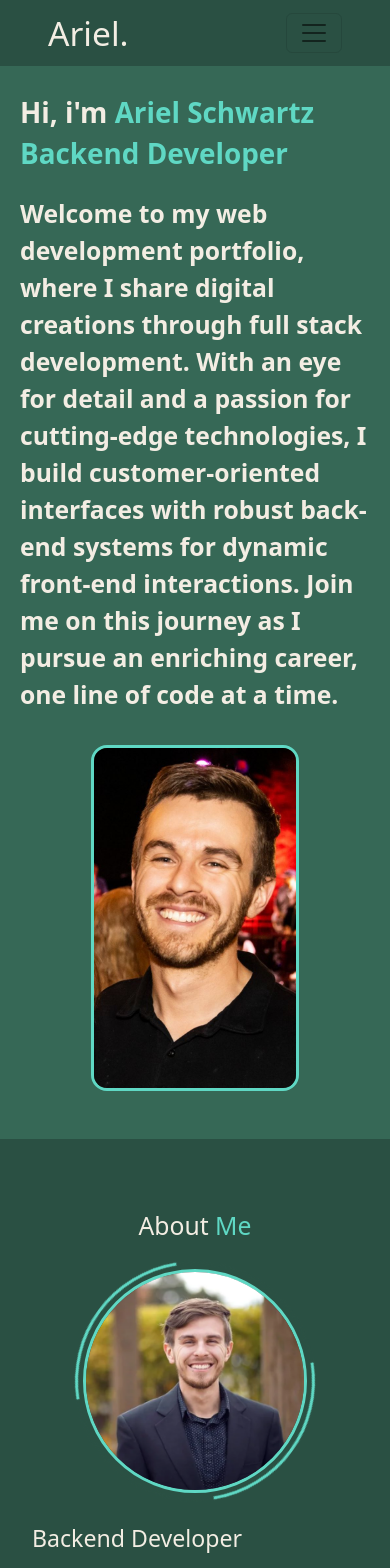
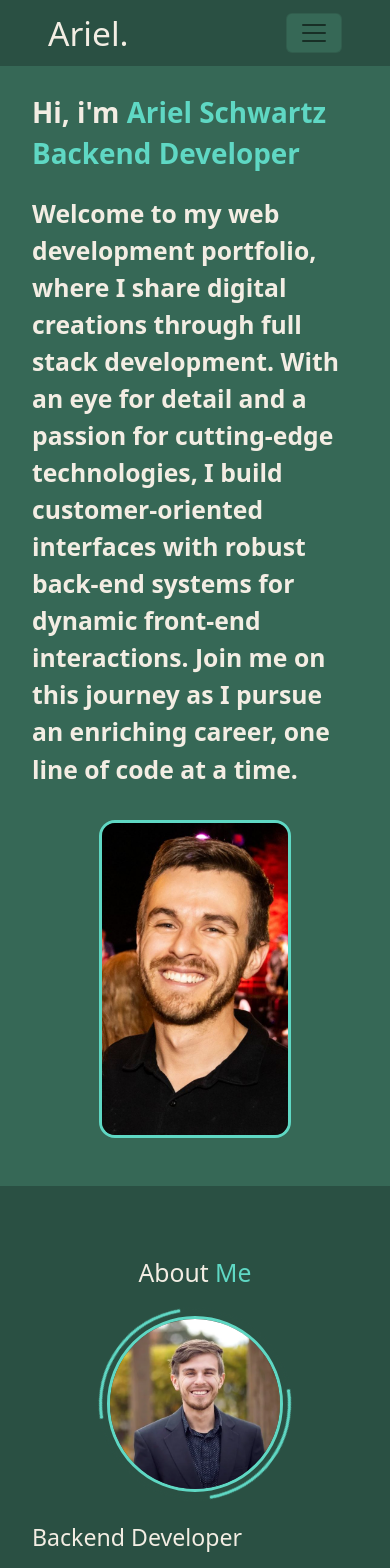
Before and after one commit to arishorts/arishorts-portfolio, a React (Create React App) app: page / in a window 390 px wide. Shown: the top 1568 px of the page. Built offline with nearby package versions, Linux system fonts and the light colour scheme.

Commit message:
Fixed margin/padding issues with site. User can no longer scroll horizontally.

```diff
--- a/src/App.css
+++ b/src/App.css
@@ -72,6 +72,7 @@ a:hover,
   color: var(--color-turquoise-blue);
 }
 
+#burger,
 .home-container,
 .portfolio-container,
 .contactme-container,
@@ -272,17 +273,26 @@ a:hover,
   }
 }
 
+@media (max-width: 575px) {
+  .resume-card::before {
+    top: -0.6rem;
+    left: -2.7rem;
+    width: 2rem;
+    height: 2rem;
+  }
+}
+
 @media (max-width: 480px) {
   .home-img img {
-    max-width: 13rem;
+    max-width: 12rem;
   }
   .about-img img {
-    max-width: 14rem;
-    height: 14rem;
+    max-width: 11rem;
+    height: 11rem;
   }
   .circle-spin {
-    max-width: 15rem;
-    height: 15rem;
+    max-width: 12rem;
+    height: 12rem;
   }
 }
 
--- a/src/components/common/resumecard.jsx
+++ b/src/components/common/resumecard.jsx
@@ -3,9 +3,9 @@ import { BiCalendar } from "react-icons/bi";
 
 const ResumeCard = ({ name, summary, date, index }) => {
   return (
-    <div className="col-12 my-2 resume-card rounded-4 p-0" key={index}>
-      <div className="resumecard-content px-3">
-        <div className="resumecard-year m-2">
+    <div className="my-2 resume-card rounded-4 p-0" key={index}>
+      <div className="resumecard-content px-2">
+        <div className="resumecard-year my-2">
           <BiCalendar /> {date}
         </div>
         <h3>{name}</h3>
--- a/src/components/home.jsx
+++ b/src/components/home.jsx
@@ -3,7 +3,7 @@ import React from "react";
 const Home = () => {
   return (
     <div
-      className="container-fluid home-container p-lg-5 px-0 d-flex align-items-center"
+      className="container-fluid home-container p-lg-5 d-flex align-items-center"
       id="home"
     >
       <div className="row mt-5">
--- a/src/components/resume.jsx
+++ b/src/components/resume.jsx
@@ -49,7 +49,7 @@ class Resume extends Component {
       <React.Fragment>
         <div
           id="resume"
-          className="px-2 py-5 p-sm-5 container-fluid resume-container row"
+          className="px-4 py-5 p-sm-5 container-fluid resume-container row"
         >
           <h2 className="resume-header text-center">
             My <span className="resume-span">Journey</span>
@@ -58,9 +58,9 @@ class Resume extends Component {
             <DownloadLink fileUrl={this.state.resume} />
           </div>
 
-          <div className="col-md-6 resume-majorcolumn">
+          <div className="col-md-6 col-11 resume-majorcolumn">
             <h3 className="text-center resume-subheader">Experience</h3>
-            <div className="row px-5 resume-column">
+            <div className="row px-sm-5 px-4 resume-column">
               {this.state.experience.map((exp, index) => (
                 <ResumeCard
                   key={index}
@@ -72,9 +72,9 @@ class Resume extends Component {
             </div>
           </div>
 
-          <div className="col-md-6 resume-majorcolumn">
+          <div className="col-md-6 col-11 resume-majorcolumn">
             <h3 className="text-center resume-subheader">Education</h3>
-            <div className="row px-5 resume-column">
+            <div className="row px-sm-5 px-4 resume-column">
               {this.state.education.map((edu, index) => (
                 <ResumeCard
                   key={index}
```
